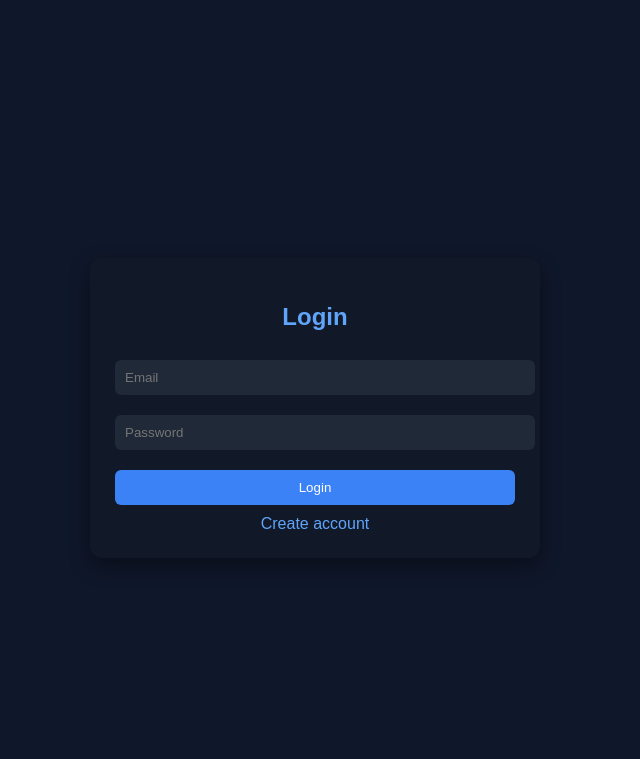
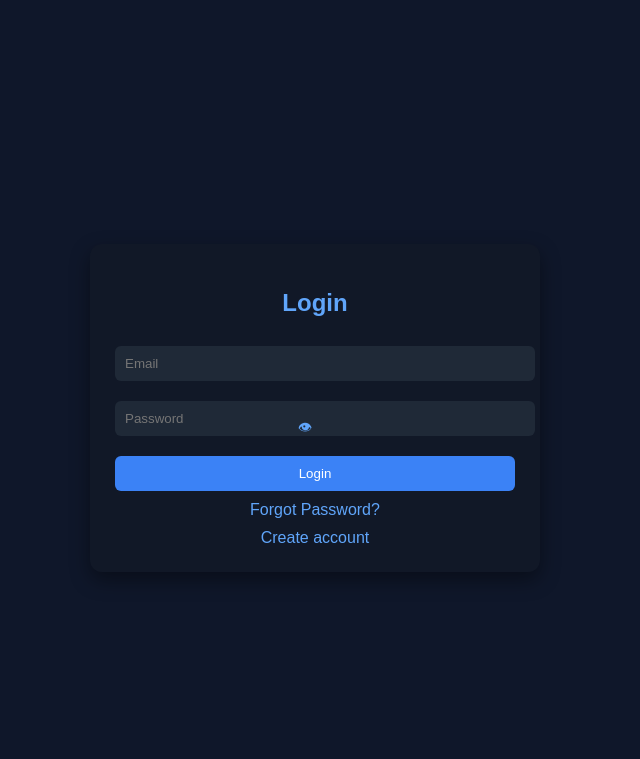
Before and after one commit to Killmon3r/cloud-password-tool, a Flask app: page / in a window 1280 px wide. Shown: the top 759 px of the page, without its empty margins (325-965 px from the left). Run offline with Flask 3, Linux system fonts and the light colour scheme.

Commit message:
Enhance login form with password toggle feature
Added a password visibility toggle button and updated the layout.

```diff
--- a/templates/login.html
+++ b/templates/login.html
@@ -39,6 +39,22 @@
             color: white;
         }
 
+        .password-box {
+            position: relative;
+        }
+
+        .toggle-btn {
+            position: absolute;
+            right: 10px;
+            top: 50%;
+            transform: translateY(-50%);
+            background: none;
+            border: none;
+            color: #60a5fa;
+            cursor: pointer;
+            font-size: 14px;
+        }
+
         button {
             width: 100%;
             padding: 10px;
@@ -76,14 +92,26 @@
     <h2>Login</h2>
 
     <input id="email" placeholder="Email">
-    <input id="password" type="password" placeholder="Password">
+
+    <div class="password-box">
+        <input id="password" type="password" placeholder="Password">
+        <button class="toggle-btn" type="button" onclick="togglePassword()">👁</button>
+    </div>
 
     <button onclick="login()">Login</button>
 
     <div id="result"></div>
 
+    <a href="/reset-page">Forgot Password?</a>
     <a href="/register-page">Create account</a>
 </div>
+
+<script>
+function togglePassword() {
+    const field = document.getElementById("password");
+    field.type = field.type === "password" ? "text" : "password";
+}
+</script>
 
 <script src="/static/js/main.js"></script>
 
```
